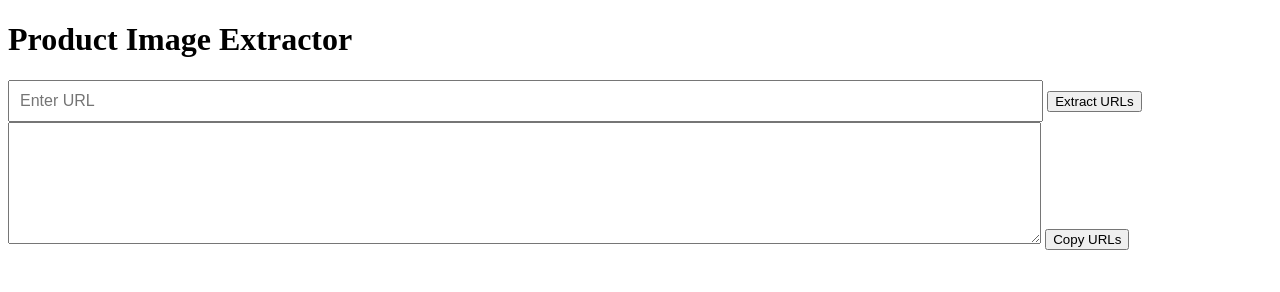
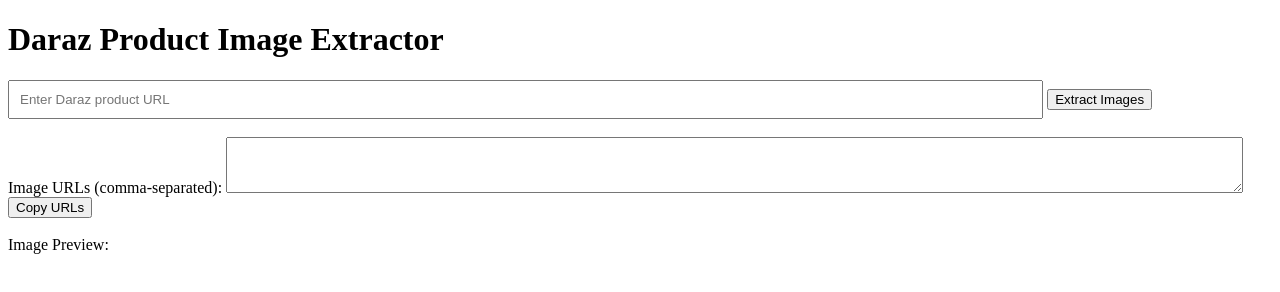
Before and after one commit to oyesafi/Markax, a plain HTML site: page daraztoimg.html in a window 1280 px wide. Drawn offline with Linux system fonts and the light colour scheme.

Commit message:
Update daraztoimg.html

```diff
--- a/daraztoimg.html
+++ b/daraztoimg.html
@@ -3,55 +3,46 @@
 <head>
     <meta charset="UTF-8">
     <meta name="viewport" content="width=device-width, initial-scale=1.0">
-    <title>Product Image Extractor</title>
-    <style>
-        #image-urls {
-            width: 80%;
-            height: 100px;
-            padding: 10px;
-            font-size: 16px;
-        }
-        #product-images {
-            display: flex;
-            flex-wrap: wrap;
-        }
-        .product-image {
-            width: 100px;
-            height: 100px;
-            margin: 10px;
-        }
-    </style>
+    <title>Daraz Product Image Extractor</title>
 </head>
 <body>
-    <h1>Product Image Extractor</h1>
-    <input id="url-input" type="text" placeholder="Enter URL" style="width: 80%; padding: 10px; font-size: 16px;">
-    <button onclick="extractImageUrls()">Extract URLs</button>
-    <textarea id="image-urls"></textarea>
+
+<h1>Daraz Product Image Extractor</h1>
+<input id="url-input" type="text" placeholder="Enter Daraz product URL" style="width: 80%; padding: 10px;">
+<button onclick="extractImages()">Extract Images</button>
+<br><br>
+<label for="image-urls">Image URLs (comma-separated):</label>
+<textarea id="image-urls" style="width: 80%; height: 50px;"></textarea>
 <button onclick="copyImageUrls()">Copy URLs</button>
-    <div id="product-images"></div>
+<br><br>
+<label for="image-preview">Image Preview:</label>
+<div id="image-preview"></div>
 
 <script>
-        function extractImageUrls() {
+    async function extractImages() {
         const url = document.getElementById('url-input').value;
-            fetch(`https://api.allorigins.win/raw?url=${encodeURIComponent(url)}`)
-                .then(response => response.text())
-                .then(html => {
+        try {
+            const response = await fetch(`https://api.allorigins.win/raw?url=${encodeURIComponent(url)}`);
+            const html = await response.text();
             const parser = new DOMParser();
             const doc = parser.parseFromString(html, 'text/html');
-                    const images = doc.querySelectorAll('img');
-                    const productImages = Array.from(images).filter(img => img.src.includes('https://img.drz.lazcdn.com/g/kf/') || img.src.includes('https://img.lazcdn.com/g/kf/'));
-                    const imageUrls = productImages.map(img => img.src);
+            // Adjusting for Daraz product images
+            const images = doc.querySelectorAll('img[src*="https://img.drz.lazcdn.com/g/kf/"], img[src*="https://img.lazcdn.com/g/kf/"]');
+            const imageUrls = Array.from(images).map(img => img.src);
             document.getElementById('image-urls').value = imageUrls.join(', ');
-                    const productImagesDiv = document.getElementById('product-images');
-                    productImagesDiv.innerHTML = '';
-                    productImages.forEach(img => {
-                        const imageElement = document.createElement('img');
-                        imageElement.src = img.src;
-                        imageElement.classList.add('product-image');
-                        productImagesDiv.appendChild(imageElement);
+            const preview = document.getElementById('image-preview');
+            preview.innerHTML = '';
+            images.forEach(img => {
+                const imgElement = document.createElement('img');
+                imgElement.src = img.src;
+                imgElement.style.maxWidth = '200px';
+                imgElement.style.margin = '10px';
+                preview.appendChild(imgElement);
             });
-                })
-                .catch(error => console.error('Error:', error));
+        } catch (error) {
+            document.getElementById('image-urls').value = 'Error: ' + error.message;
+            document.getElementById('image-preview').innerText = '';
+        }
     }
 
     function copyImageUrls() {
@@ -61,5 +52,6 @@
         alert('Image URLs copied to clipboard!');
     }
 </script>
+
 </body>
 </html>
```
Lines whose indentation alone changed are shown as unchanged.
